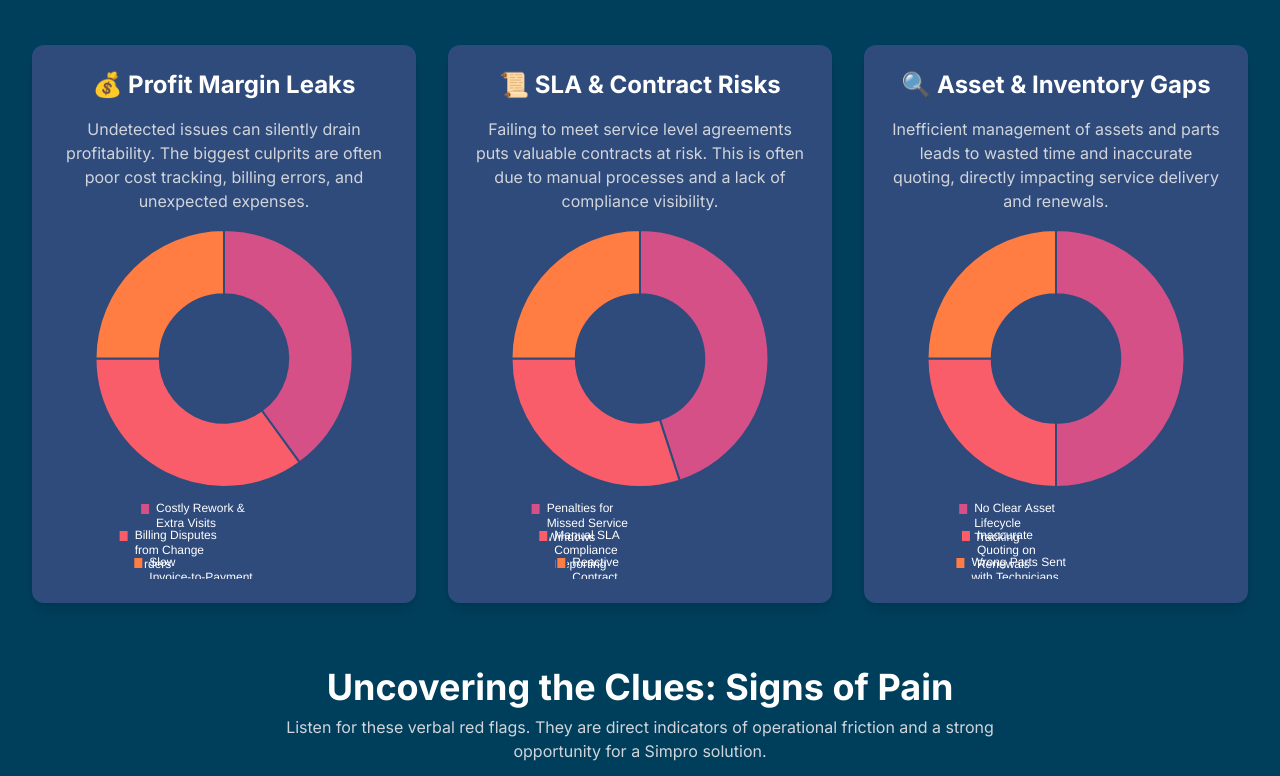
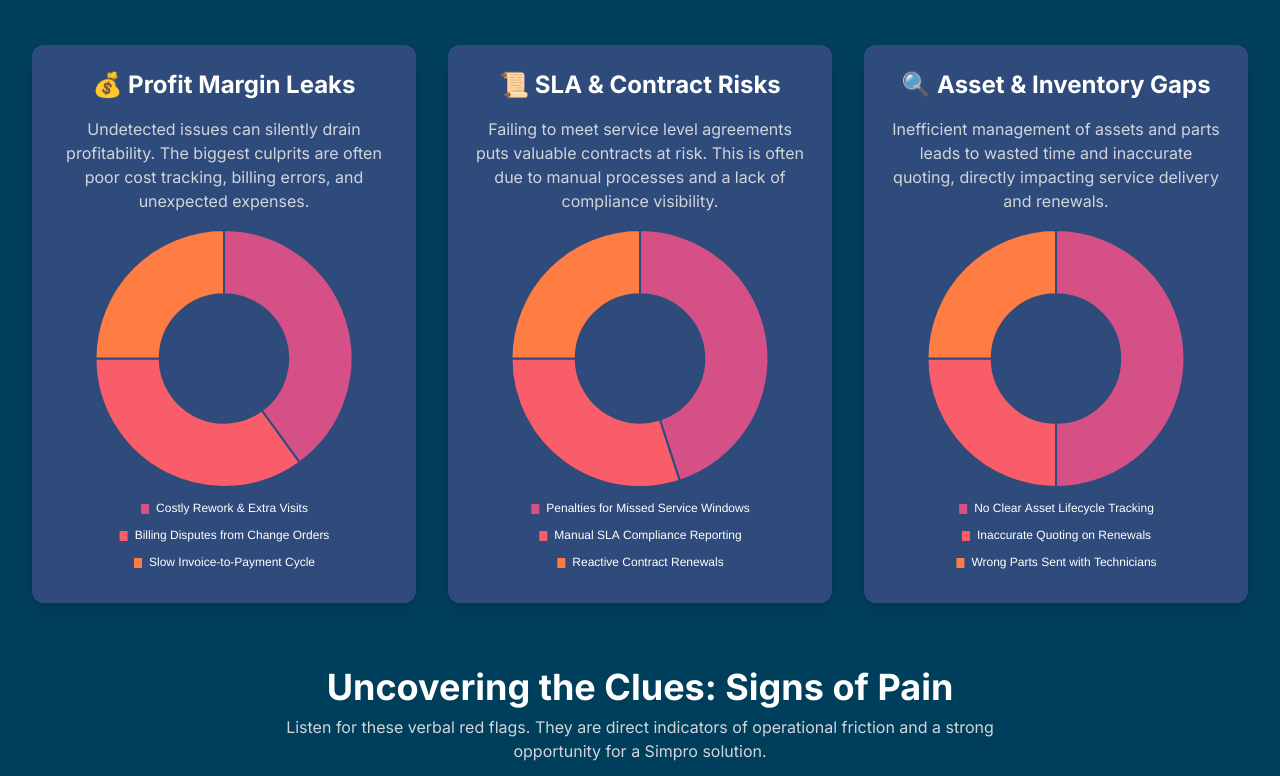
Before and after one commit to BenHill92/bdrenablement, a plain HTML site: page index.html in a window 1280 px wide. Shown: the part 559-1335 px from the top of the page. Drawn offline with nearby package versions, Linux system fonts and the light colour scheme.

Commit message:
Update index.html Fixed Graph

```diff
--- a/index.html
+++ b/index.html
@@ -270,7 +270,7 @@
         }
 
         const profitMarginData = {
-            labels: ['Costly Rework & Extra Visits', 'Billing Disputes from Change Orders', 'Slow Invoice-to-Payment Cycle'].map(l => wrapLabel(l, 16)),
+            labels: ['Costly Rework & Extra Visits', 'Billing Disputes from Change Orders', 'Slow Invoice-to-Payment Cycle'],
             datasets: [{
                 label: 'Profit Margin Leaks',
                 data: [40, 35, 25],
@@ -283,7 +283,7 @@
         createChart('profitMarginChart', profitMarginData);
 
         const slaComplianceData = {
-            labels: ['Penalties for Missed Service Windows', 'Manual SLA Compliance Reporting', 'Reactive Contract Renewals'].map(l => wrapLabel(l, 16)),
+            labels: ['Penalties for Missed Service Windows', 'Manual SLA Compliance Reporting', 'Reactive Contract Renewals'],
             datasets: [{
                 label: 'SLA & Contract Risks',
                 data: [45, 30, 25],
@@ -296,7 +296,7 @@
         createChart('slaComplianceChart', slaComplianceData);
 
         const assetManagementData = {
-            labels: ['No Clear Asset Lifecycle Tracking', 'Inaccurate Quoting on Renewals', 'Wrong Parts Sent with Technicians'].map(l => wrapLabel(l, 16)),
+            labels: ['No Clear Asset Lifecycle Tracking', 'Inaccurate Quoting on Renewals', 'Wrong Parts Sent with Technicians'],
             datasets: [{
                 label: 'Asset & Inventory Gaps',
                 data: [50, 25, 25],
```
